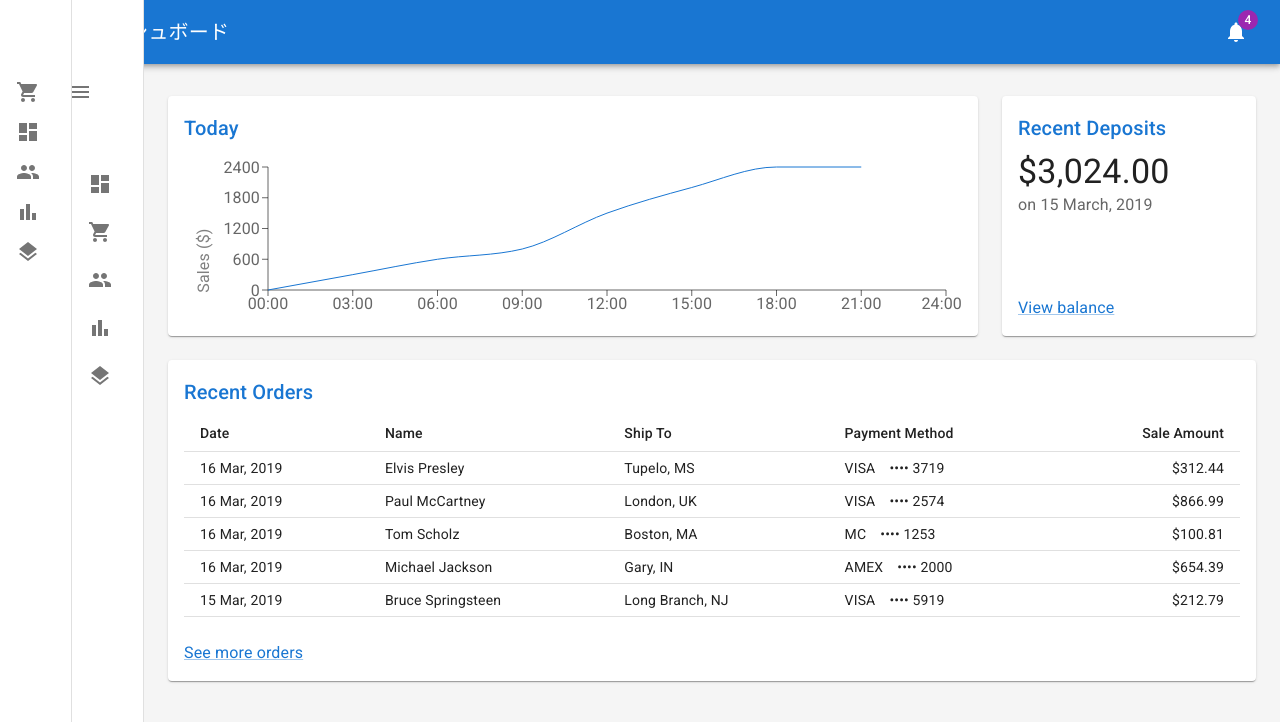
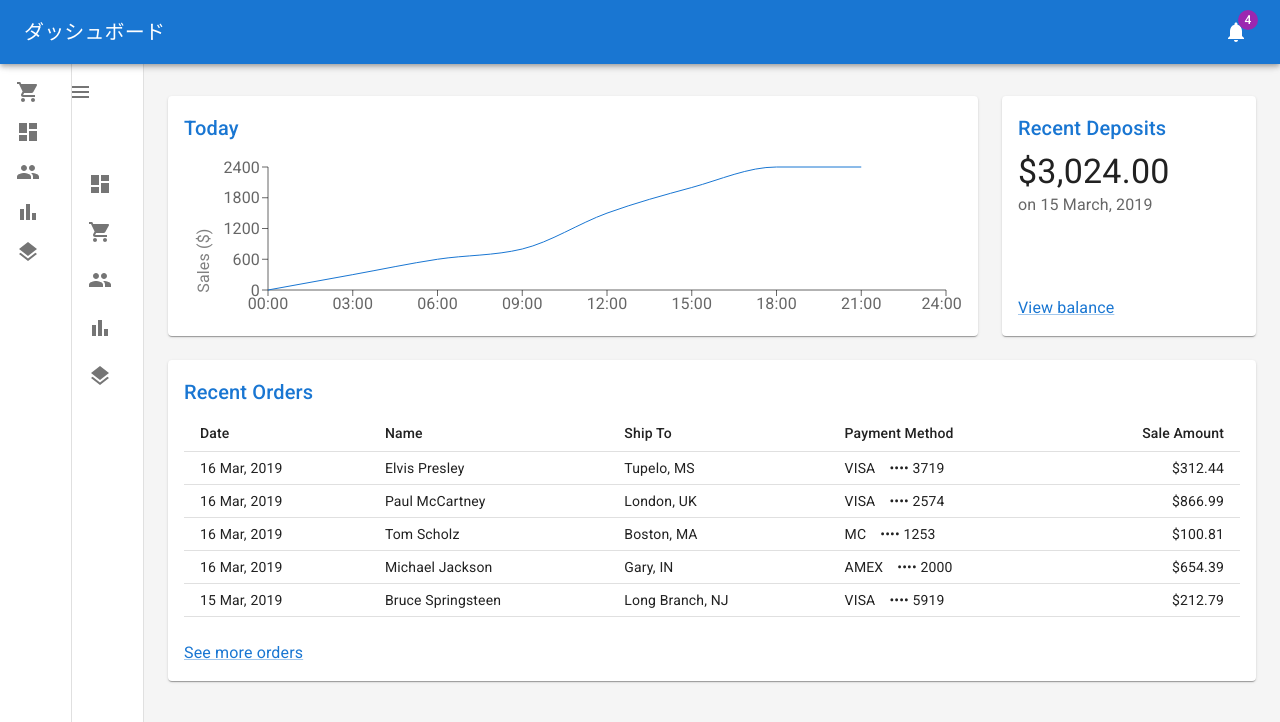
Before and after one commit to numa-C/IFT-Calendar-FE, a Next.js app in the folder src/: page / in a window 1280 px wide. Shown: the top 722 px of the page. Built offline with nearby package versions, Linux system fonts and the light colour scheme.

Commit message:
Edit Header.tsx to use persistet app bar fro mui.

```diff
--- a/src/src/pages/Header.tsx
+++ b/src/src/pages/Header.tsx
@@ -9,20 +9,39 @@ import IconButton from '@mui/material/IconButton';
 import MenuIcon from '@mui/icons-material/Menu';
 import NotificationsIcon from '@mui/icons-material/Notifications';
 
+// ==
+import Button from '@mui/material/Button';
+import Menu from '@mui/material/Menu';
+import MenuItem from '@mui/material/MenuItem';
+
+
 interface AppBarProps extends MuiAppBarProps {
   open?: boolean;
 };
 
-const AppBar = styled(MuiAppBar, {
-  shouldForwardProp: (prop) => prop !== 'open',
-})<AppBarProps>(({ theme, open }) => ({
-  transition: theme.transitions.create(['margin', 'width'], {
-    easing: theme.transitions.easing.sharp,
-    duration: theme.transitions.duration.leavingScreen,
-  })
-}));
+const AppBar = styled(MuiAppBar, )<AppBarProps>
+  (({ theme }) => ({
+    zIndex: theme.zIndex.drawer + 1,
+    transition: theme.transitions.create(['width', 'margin'], {
+      easing: theme.transitions.easing.sharp,
+      duration: theme.transitions.duration.leavingScreen,
+    })
+  }));
+
 
 const Header = () => {
+  // ==
+  const [anchorEl, setAnchorEl] = React.useState<null | HTMLElement>(null);
+  const open = Boolean(anchorEl);
+  const handleClick = (event: React.MouseEvent<HTMLElement>) => {
+    setAnchorEl(event.currentTarget);
+  };
+  const handleClose = () => {
+    setAnchorEl(null);
+  };
+
+
+
   return (
     <AppBar position='absolute'>
       <Toolbar
@@ -30,20 +49,21 @@ const Header = () => {
           pr: '24px'
         }}
       >
-        <IconButton
+
+        {/* <IconButton
           edge='start'
           color='inherit'
           aria-label='open drawer'
-          // onClick={toggleDrawer}
+          onClick={toggleDrawer}
           sx={{
             marginRight: '36px',
           }}
         >
           <MenuIcon />
-          {/* {open
+          {open
                 ? <ChevronLeftIcon />
-              } */}
-        </IconButton>
+              }
+        </IconButton> */}
         <Typography
           component='h1'
           variant='h6'
```
